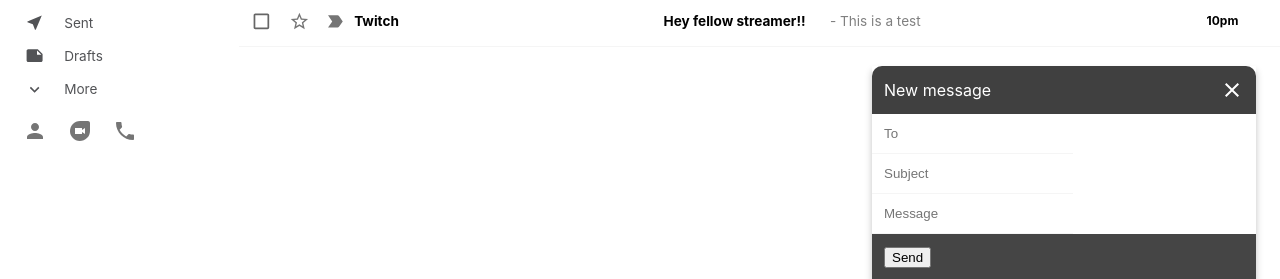
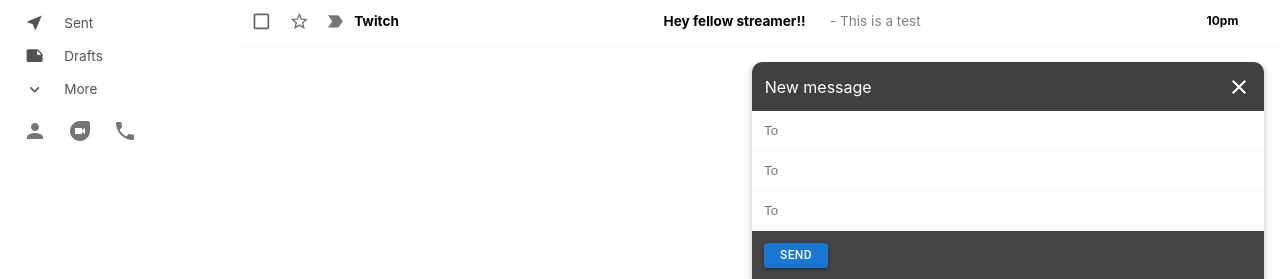
Before and after one commit to ishfaqahmad737/gmail-clone, a React (Create React App) app: page / in a window 1280 px wide. Both pictures are taken after a click on the button "Compose". Shown: the part 518-797 px from the top of the page. Built offline with nearby package versions, Linux system fonts and the light colour scheme.

Commit message:
Use redux to open and close compose form

```diff
--- a/package.json
+++ b/package.json
@@ -13,6 +13,7 @@
     "@testing-library/user-event": "^7.2.1",
     "react": "^17.0.2",
     "react-dom": "^17.0.2",
+    "react-hook-form": "^7.28.1",
     "react-redux": "^7.2.6",
     "react-router-dom": "^6.2.1",
     "react-scripts": "5.0.0"
--- a/src/App.js
+++ b/src/App.js
@@ -5,8 +5,12 @@ import Sidebar from './Sidebar'
 import EmailList from './EmailList'
 import Mail from './Mail'
 import SendMail from './SendMail'
-import {Routes,Route,useNavigate} from "react-router-dom";
+import {Routes,Route} from "react-router-dom";
+import {useSelector} from 'react-redux'
+import{selectComposeFormState} from './features/mailSlice'
 function App() {
+  let composeFormState = useSelector(selectComposeFormState);
+ console.log(composeFormState);
   return (
     <div className="app">
       <Header />
@@ -27,7 +31,7 @@ function App() {
               </Routes>
 
       </div>
-      <SendMail/>
+      {composeFormState && <SendMail/>}
     </div>
   );
 }
--- a/src/EmailList.js
+++ b/src/EmailList.js
@@ -19,7 +19,7 @@ function EmailList() {
   return (
     <div className="emailList" >
         <div className="emailList__settings">
-            <div class="emailList__settings__left">
+            <div className="emailList__settings__left">
                 <Checkbox/>
                 <IconButton>
                     <ArrowDropDownIcon/>
@@ -31,7 +31,7 @@ function EmailList() {
                     <MoreVertIcon/>
                 </IconButton>
             </div>
-            <div class="emailList__settings__right">
+            <div className="emailList__settings__right">
                 <IconButton>
                     <ChevronLeftIcon/>
                 </IconButton>
--- a/src/MailDescription.js
+++ b/src/MailDescription.js
@@ -12,7 +12,7 @@ function MailDescription() {
             <p className="subject">Twitch</p>
             <p className='time'>10pm</p>
         </div>
-        <div class="mailDescription__message">
+        <div className="mailDescription__message">
             This is a test
         </div>
 
--- a/src/SendMail.css
+++ b/src/SendMail.css
@@ -1,9 +1,10 @@
 .sendMail {
     position: absolute;
-    width: 24rem;
+    width: 40%;
     box-shadow: 0 5px 7px 0 rgb(0 0 0 / 24%);
     bottom:.1rem;
-    right:1.5rem;
+    right:1rem;
+
 }
 .sendMail_header {
     display: flex;
@@ -11,13 +12,17 @@
     justify-content: space-between;
     background: rgb(64,64,64);
     color: white;
-    padding: .75rem;
+    padding: .79rem;
     border-top-right-radius: 10px;
     border-top-left-radius: 10px;
+
 }
 
 
-
+.sendMail_form {
+    display: flex;
+    flex-direction: column;
+}
 
 
 
@@ -33,3 +38,7 @@
     background: rgb(69,69,69);
     padding: .75rem;
 }
+.sendMail__options > Button{
+    padding: 2px !important;
+    font-size:.75rem;
+}
--- a/src/SendMail.js
+++ b/src/SendMail.js
@@ -1,25 +1,44 @@
 import React from 'react'
 import './SendMail.css'
 import CloseIcon from '@mui/icons-material/Close';
+import { IconButton, Button } from '@mui/material';
+import {useForm} from 'react-hook-form';
+import {closeComposeForm} from './features/mailSlice'
+import {useDispatch} from 'react-redux';
 function SendMail() {
+  const { register, handleSubmit, watch, formState: { errors } } = useForm();
+  function onSubmit(data){
+    console.log(data)
+  }
+
+  let dispatch = useDispatch();
   return (
     <div className='sendMail'>
          <div className="sendMail_header">
              New message
-            <CloseIcon/>
+
+            <CloseIcon onClick={()=>{dispatch(closeComposeForm())}}/>
          </div>
          <div className="sendMail_information">
-             <form className='sendMail_form'>
-             <input className='sendMail_input' type="email" placeholder="To"/>
-             <input className='sendMail_input' type="text" placeholder="Subject"/>
-             <input className='sendMail_input' type="text" placeholder='Message'/>
+             <form className='sendMail_form'  onSubmit={handleSubmit(onSubmit)}>
+                <input className='sendMail_input'  type="email" placeholder={`To`} {...register("To", { required: true })}/>
+                {errors.To && <p>Something is wrong</p>}
+                <input className='sendMail_input'  type="text" placeholder={`To`} {...register("Subject", { required: true })}/>
+                {errors.Message && <p>Something is wrong</p>}
+                <input className='sendMail_input'  type="text" placeholder={`To`} {...register("Message", { required: true })}/>
+                {errors.Subject && <p>Something is wrong</p>}
+                <div className="sendMail__options">
+                  <Button
+                      variant='contained'
+                      color='primary'
+                      type='submit'
+                      >
+                      Send
+                  </Button>
+                </div>
              </form>
          </div>
-         <div class="sendMail__options">
-             <button>
-                 Send
-             </button>
-         </div>
+
     </div>
   )
 }
--- a/src/Sidebar.js
+++ b/src/Sidebar.js
@@ -13,10 +13,13 @@ import ExpandMoreIcon from '@mui/icons-material/ExpandMore';
 import PersonIcon from '@mui/icons-material/Person';
 import PhoneIcon from '@mui/icons-material/Phone';
 import DuoIcon from '@mui/icons-material/Duo';
+import {openComposeForm} from './features/mailSlice'
+import {useDispatch} from 'react-redux';
 function Sidebar() {
+  let dispatch = useDispatch();
   return (
   <div className="sidebar">
-        <Button startIcon={<AddIcon />}
+        <Button onClick={()=>{dispatch(openComposeForm())}} startIcon={<AddIcon /> }
           className='sidebar__compose'>
             Compose
         </Button>
--- a/src/features/mailSlice.js
+++ b/src/features/mailSlice.js
@@ -11,13 +11,13 @@ export const mailSlice = createSlice({
     openComposeForm: (state) => {
       state.composeFormOpen = true;
     },
-    closeOpenForm: (state) => {
-      state.closeOpenForm = false;
+    closeComposeForm: (state) => {
+      state.composeFormOpen = false;
     }
   }
 });
 
-export const { openComposeForm, closeOpenForm} = mailSlice.actions;
+export const { openComposeForm, closeComposeForm} = mailSlice.actions;
 
 export const selectComposeFormState = (state) => state.mail.composeFormOpen;
 
```
Also changed, not shown: 1 other file (tests, documents, lock files or other folders).
